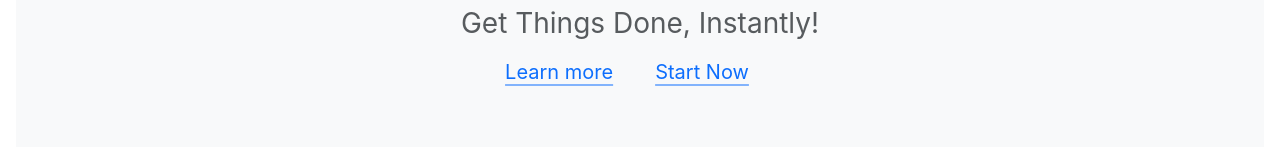
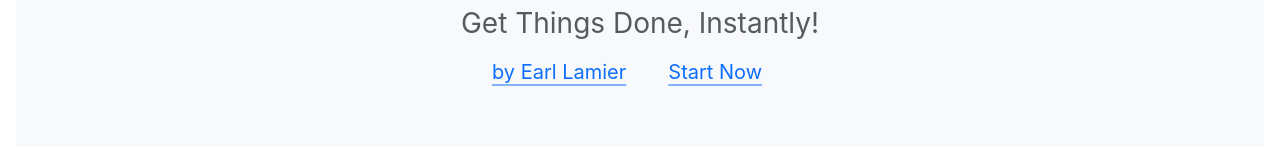
Before and after one commit to earlblamier/angular-web-project, an Angular app: page / in a window 1280 px wide. Shown: the part 538-685 px from the top of the page. Built offline with nearby package versions, Linux system fonts and the light colour scheme.

Commit message:
Updated readme and main page

```diff
--- a/src/app/main-content/main-content.component.html
+++ b/src/app/main-content/main-content.component.html
@@ -3,8 +3,8 @@
       <h1 class="display-3 fw-bold">On Demand Services at Your Fingertips</h1>
       <h3 class="fw-normal text-muted mb-3">Get Things Done, Instantly!</h3>
       <div class="d-flex gap-3 justify-content-center lead fw-normal">
-        <a class="icon-link" href="#">
-          Learn more
+        <a class="icon-link" href="https://www.linkedin.com/in/earl-lamier/">
+          by Earl Lamier
           <svg class="bi"><use xlink:href="#chevron-right"></use></svg>
         </a>
         <a class="icon-link" href="#">
```
Also changed, not shown: 1 other file (tests, documents, lock files or other folders).
